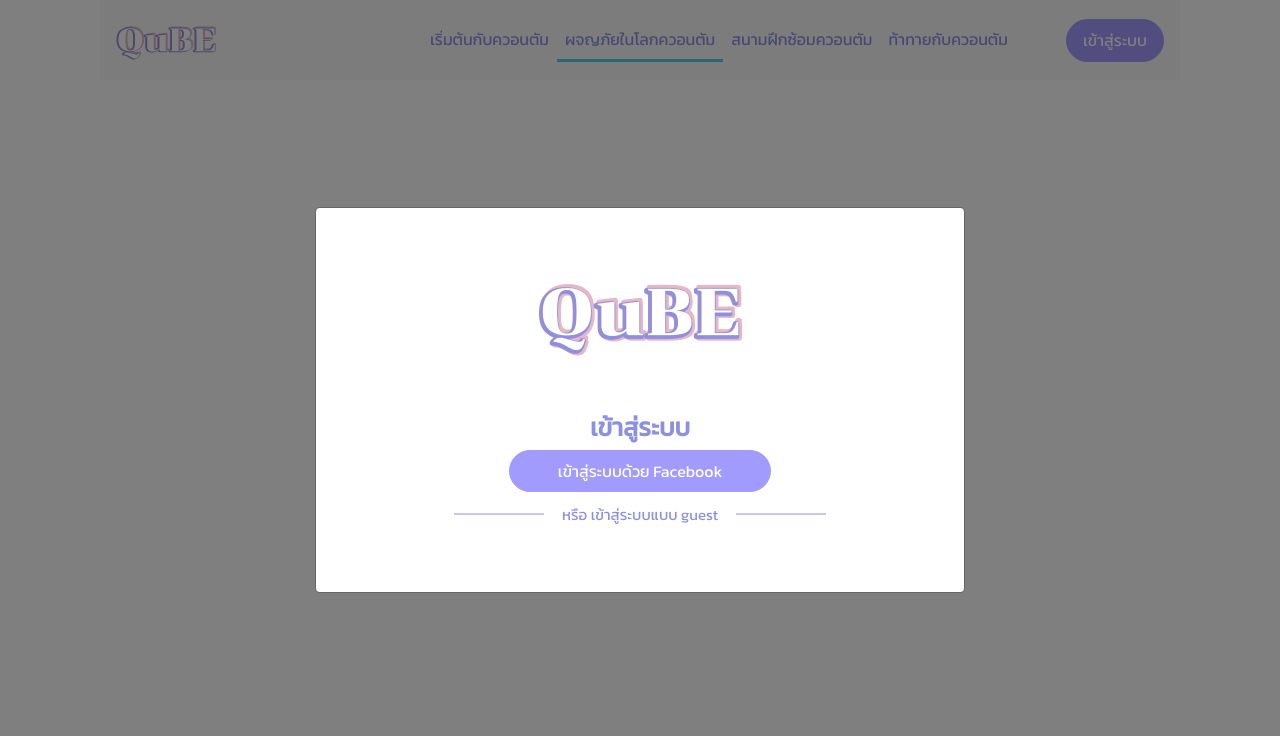
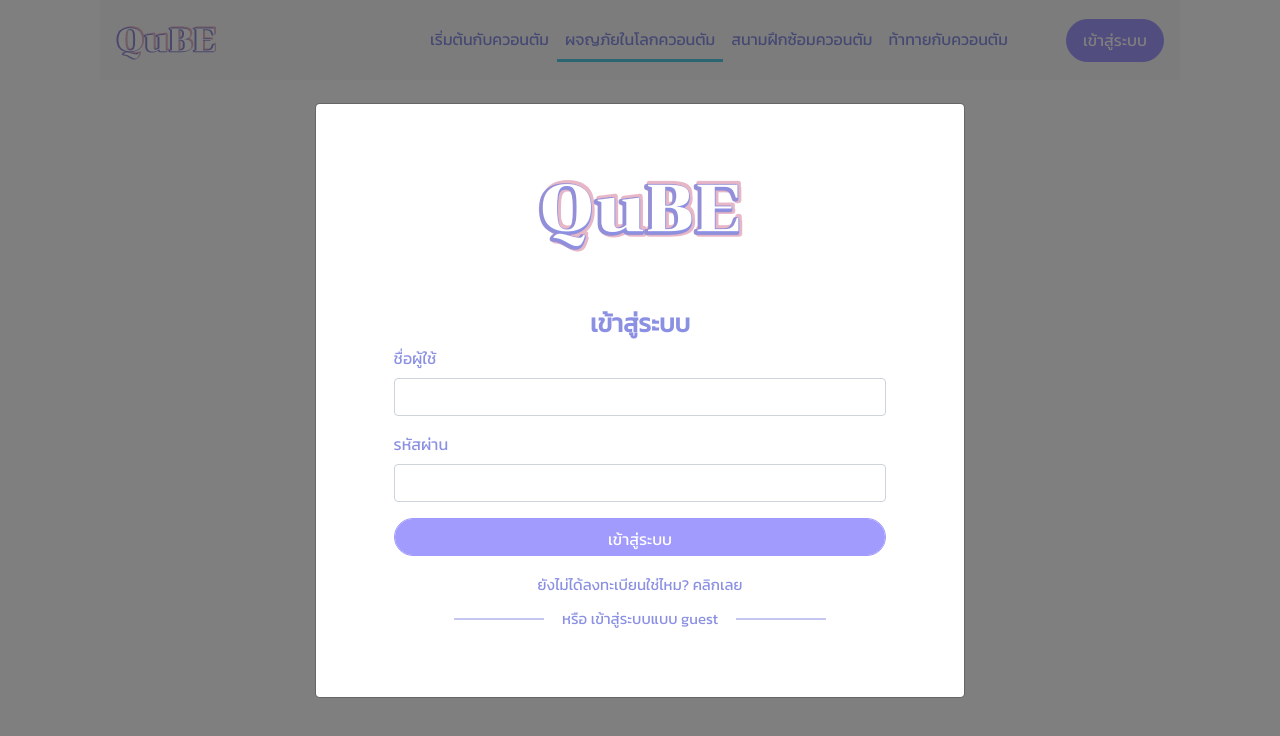
Before and after one commit to Kadphol/QuBE, a React (Create React App) app in the folder frontend/: page /explore in a window 1280 px wide. Shown: the top 736 px of the page. Built offline with nearby package versions, Linux system fonts and the light colour scheme; no server answers; a web font is replaced by a local one.

Commit message:
create local register/login modal

```diff
--- a/frontend/src/components/LoginModal/LoginModal.module.css
+++ b/frontend/src/components/LoginModal/LoginModal.module.css
@@ -10,6 +10,14 @@
   font-family: 'Kanit',sans-serif;
   font-size: 25px;
   font-weight: 600;
+  color: #8B90E3;
+}
+
+.subtext {
+  font-family: 'Kanit',sans-serif;
+  font-size: 15px;
+  position: relative;
+  margin: 0;
   color: #8B90E3;
 }
 
@@ -44,6 +52,22 @@
   font-size: 23px;
 }
 
+.formGroup {
+  padding-left: 10%;
+  padding-right: 10%;
+  width: auto;
+}
+
+.formLabel {
+  text-align: left;
+  font-family: 'Kanit',sans-serif;
+  color: #8B90E3;
+}
+
+.formButton {
+  width: 50%;
+}
+
 .bot {
   margin-top: 10px;
   margin-bottom: 50px
--- a/frontend/src/components/LoginModal/index.tsx
+++ b/frontend/src/components/LoginModal/index.tsx
@@ -1,4 +1,4 @@
-import React from 'react';
+import React, { useState } from 'react';
 import { useHistory } from 'react-router-dom'
 import { Modal } from 'react-bootstrap';
 import logo from '@assets/login-logo.png';
@@ -10,16 +10,74 @@ export default function LoginModal(props) {
 
   const history = useHistory();
 
+  const [name, setName] = useState('');
+  const [password, setPassword] = useState('');
+  const [loginModal, setLoginModal] = useState(true);
+
   const Login = () => {
     window.location.href = `${ENDPOINT.URL}/api/login`;
     history.push('/');
 
   }
 
-  const guestLogin = () =>{
+  const guestLogin = () => {
     axios.get(`/guestlogin`)
       .then( () => window.location.href = ENDPOINT.URL);
+  };
+
+  const loginUser = (e) => {
+    e.preventDefault();
+    if(name === '' || password === '') {
+
+    } else {
+      axios
+        .post('/local-login', { name: name, password: password})
+        .then(response => {
+          if(response.status === 401) {
+
           }
+        })
+    }
+  };
+
+  const registerUser = (e) => {
+    e.preventDefault();
+    if(name === '' || password === '') {
+
+    } else {
+      axios
+        .post('/register', { name: name, password: password})
+        .then(response => {
+          if(response.status === 401) {
+
+          }
+        })
+    }
+  };
+
+  const handleLoginName = (e) => {
+    setName(e.target.value);
+  };
+
+  const handleLoginPassword = (e) => {
+    setPassword(e.target.value);
+  };
+
+  const handleRegName = (e) => {
+    setName(e.target.value);
+  };
+
+  const handleRegPassword = (e) => {
+    setPassword(e.target.value);
+  };
+
+  const setLogin = () => {
+    setLoginModal(true);
+  };
+
+  const setRegister = () => {
+    setLoginModal(false);
+  };
 
   return (
       <Modal
@@ -32,13 +90,64 @@ export default function LoginModal(props) {
           <div className={styles.logo}>
             <img src={logo} alt="logo in login modal"/>
           </div>
+          {
+            loginModal &&
+              <>
                 <h4 className={styles.login}>เข้าสู่ระบบ</h4>
-          <button className={`btn btn-primary ${styles.fblogin}`} onClick={Login}>
+                <form onSubmit={loginUser}>
+                  <div className={`form-group ${styles.formGroup} ${styles.formLabel}`}>
+                    <label htmlFor='name'>ชื่อผู้ใช้</label>
+                    <input className='form-control' id='name'
+                      onChange={handleLoginName} value={name}/>
+                  </div>
+                  <div className={`form-group ${styles.formGroup} ${styles.formLabel}`}>
+                    <label htmlFor='password'>รหัสผ่าน</label>
+                    <input className='form-control' type='password' id="password"
+                      onChange={handleLoginPassword} value={password}/>
+                  </div>
+                  <div className={`form-group ${styles.formGroup}`}>
+                    <button className={`form-control btn btn-primary ${styles.fblogin} ${styles.formButton}`} type='submit'>
+                      เข้าสู่ระบบ
+                    </button>
+                  </div>
+                </form>
+                {/* <button className={`btn btn-primary ${styles.fblogin}`} onClick={Login}>
                   เข้าสู่ระบบด้วย Facebook
-          </button>
+                </button> */}
+                <div>
+                  <a className={styles.subtext} onClick={setRegister} role="button" href='javascript:void(0);'>ยังไม่ได้ลงทะเบียนใช่ไหม? คลิกเลย</a>
+                </div>
                 <div className={styles.bot}>
                   <a className={styles.line} onClick={guestLogin} href="/">หรือ เข้าสู่ระบบแบบ guest</a>
                 </div>
+              </>
+            }
+            {
+              !loginModal &&
+                <>
+                  <h4 className={styles.login}>ลงทะเบียน</h4>
+                  <form onSubmit={registerUser}>
+                    <div className={`form-group ${styles.formGroup} ${styles.formLabel}`}>
+                      <label htmlFor='name'>ชื่อผู้ใช้</label>
+                      <input className='form-control' id='name'
+                        onChange={handleRegName} value={name}/>
+                    </div>
+                    <div className={`form-group ${styles.formGroup} ${styles.formLabel}`}>
+                      <label htmlFor='password'>รหัสผ่าน</label>
+                      <input className='form-control' type='password' id="password"
+                        onChange={handleRegPassword} value={password}/>
+                    </div>
+                    <div className={`form-group ${styles.formGroup}`}>
+                      <button className={`form-control btn btn-primary ${styles.fblogin} ${styles.formButton}`} type='submit'>
+                        ลงทะเบียน
+                      </button>
+                    </div>
+                  </form>
+                  <div className={styles.bot}>
+                    <a className={styles.subtext} onClick={setLogin} role="button" href='javascript:void(0);'>เคยลงทะเบียนแล้ว? เข้าสู่ระบบ</a>
+                  </div>
+                </>
+            }
         </Modal.Body>
       </Modal>
     );
```
Lines whose indentation alone changed are shown as unchanged.
